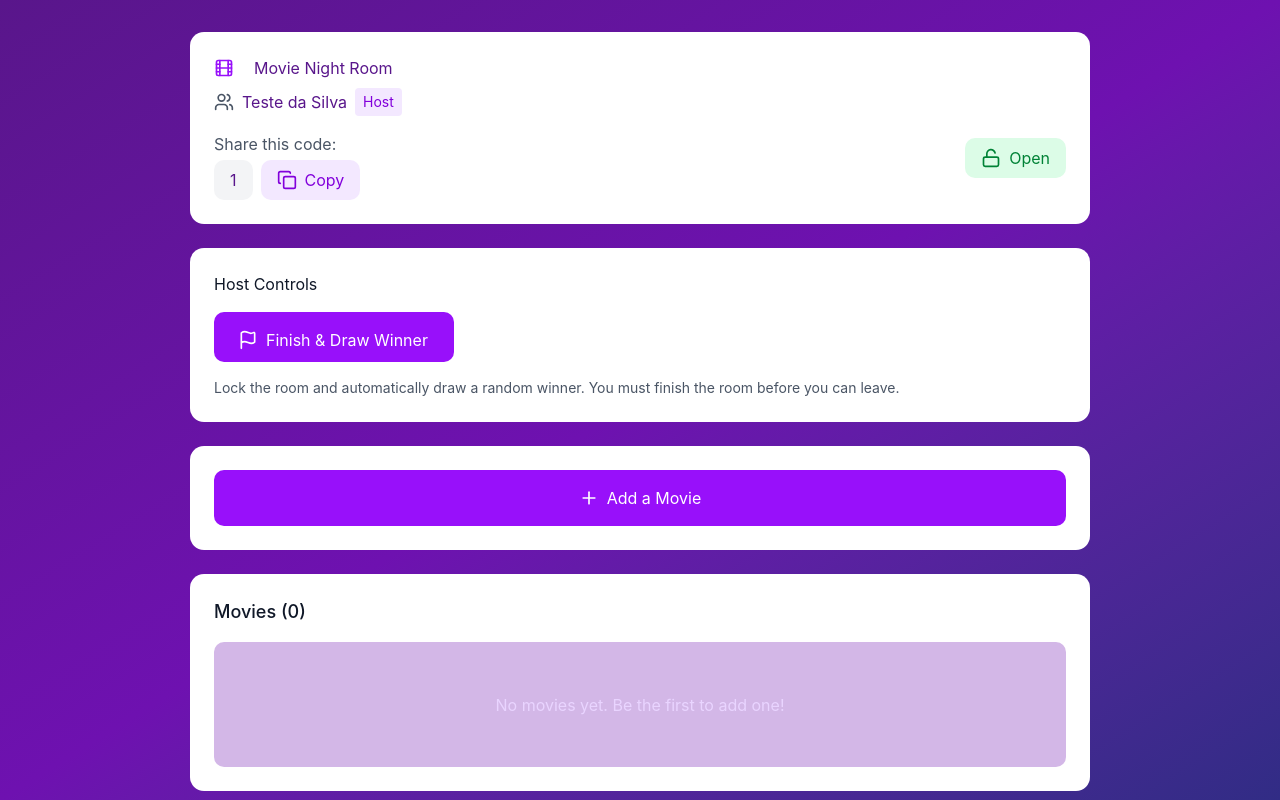
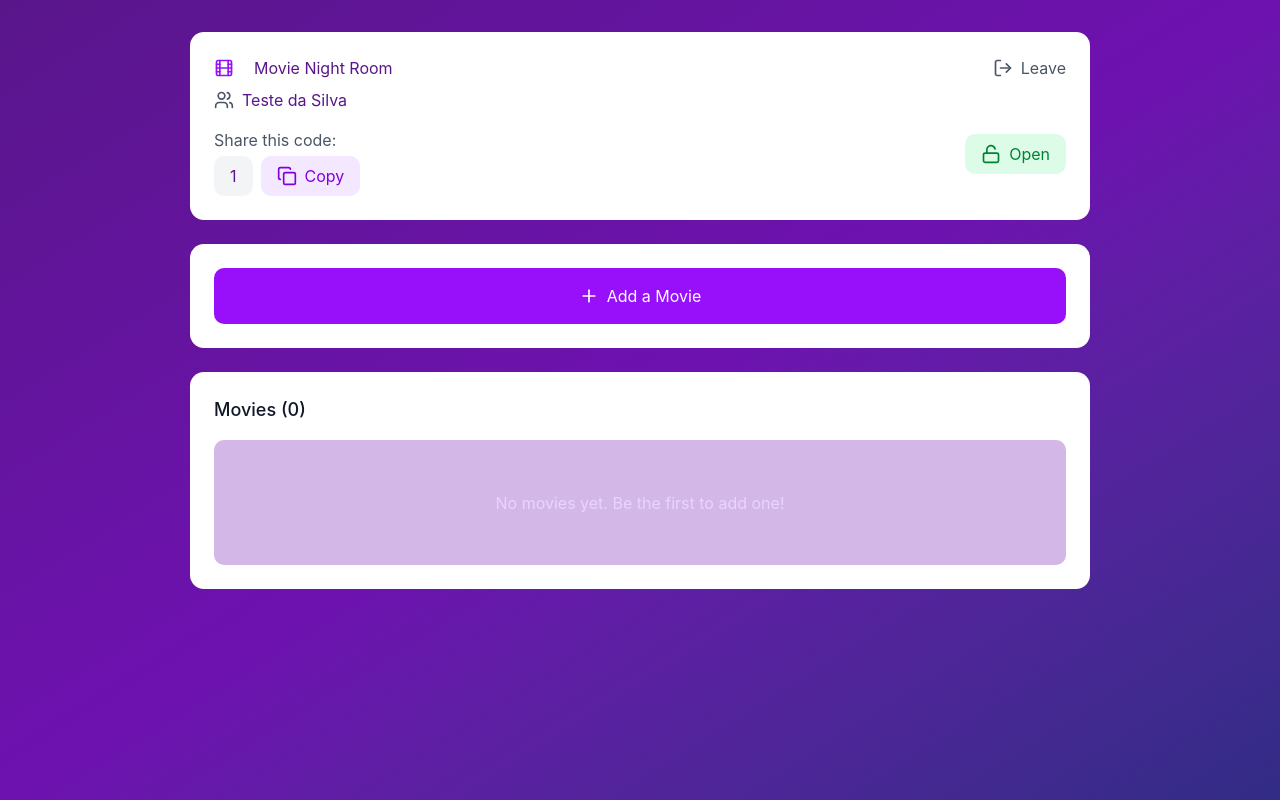
Before and after one commit to wrspada02/frontend-boilerplate, a Next.js app: page /room/1 in a window 1280 px wide. Built offline with nearby package versions, Linux system fonts and the light colour scheme.

Commit message:
feat: add host logic to render things in room index page

```diff
--- a/src/pages/room/[code].tsx
+++ b/src/pages/room/[code].tsx
@@ -1,5 +1,6 @@
 import { Button } from "@/components/Button";
 import { addLayout } from "@/hoc/addLayout";
+import { getToken } from "@/utils/getToken";
 import Image from "next/image";
 import { useParams } from "next/navigation";
 import { useState, useActionState, useEffect } from "react";
@@ -41,6 +42,11 @@ const initialState: AddMovieFormState = {
 export default function Room() {
   const params = useParams<{ code: string }>()
   const [isOpenMovieForm, setIsOpenMovieForm] = useState<boolean>(false)
+  const [token, setToken] = useState<string | null>(null)
+
+  useEffect(() => {
+    setToken(getToken())
+  }, [])
 
   async function handleSubmitForm(
     prevState: AddMovieFormState,
@@ -87,6 +93,7 @@ export default function Room() {
     <ul className="list-none w-[900px] max-w-screen">
       <li className="w-full rounded-[14px] bg-white p-6">
         <section>
+          <div className="flex justify-between">
             <figure className="flex items-center gap-2">
               <Image
                 src={'/movie.svg'}
@@ -99,6 +106,19 @@ export default function Room() {
               </figcaption>
             </figure>
 
+            {token ? null : (
+              <figure className="flex items-center gap-2">
+                <Image
+                  src={'/leave.svg'}
+                  alt="Leave icon"
+                  width={20}
+                  height={20}
+                />
+                <figcaption className="text-[#4A5565] text-base leading-6">Leave</figcaption>
+              </figure>
+            )}
+          </div>
+
           <div className="flex items-center gap-2 mt-2">
             <Image
               src={'/user.svg'}
@@ -109,9 +129,11 @@ export default function Room() {
             <span className="text-base text-[#59168B] font-normal leading-6">
               Teste da Silva
             </span>
+            {token ? (
               <span className="text-sm text-[#8200DB] font-normal leading-6 px-2 py-0.5 rounded-sm bg-[#F3E8FF]">
                 Host
               </span>
+            ) : null}
           </div>
 
           <div className="flex items-center justify-between">
@@ -145,6 +167,7 @@ export default function Room() {
           </div>
         </section>
       </li>
+      {token ? (
         <li className="w-full rounded-[14px] bg-white p-6 mt-6">
           <section>
             <h2 className="text-[#101828] text-base leading-6">Host Controls</h2>
@@ -164,6 +187,7 @@ export default function Room() {
             <p className="text-sm text-[#4A5565] leading-5 mt-4">Lock the room and automatically draw a random winner. You must finish the room before you can leave.</p>
           </section>
         </li>
+      ) : null}
       <li className="w-full rounded-[14px] bg-white p-6 mt-6">
         {isOpenMovieForm ? (
           <form action={formAction}>
--- /dev/null
+++ b/src/utils/getToken.ts
@@ -0,0 +1,7 @@
+export function getToken() {
+  if (typeof window === 'undefined' || typeof localStorage === 'undefined') {
+    return null;
+  }
+
+  return localStorage.getItem('token');
+}
```
Also changed, not shown: public/leave.svg (added). Lines whose indentation alone changed are shown as unchanged.
